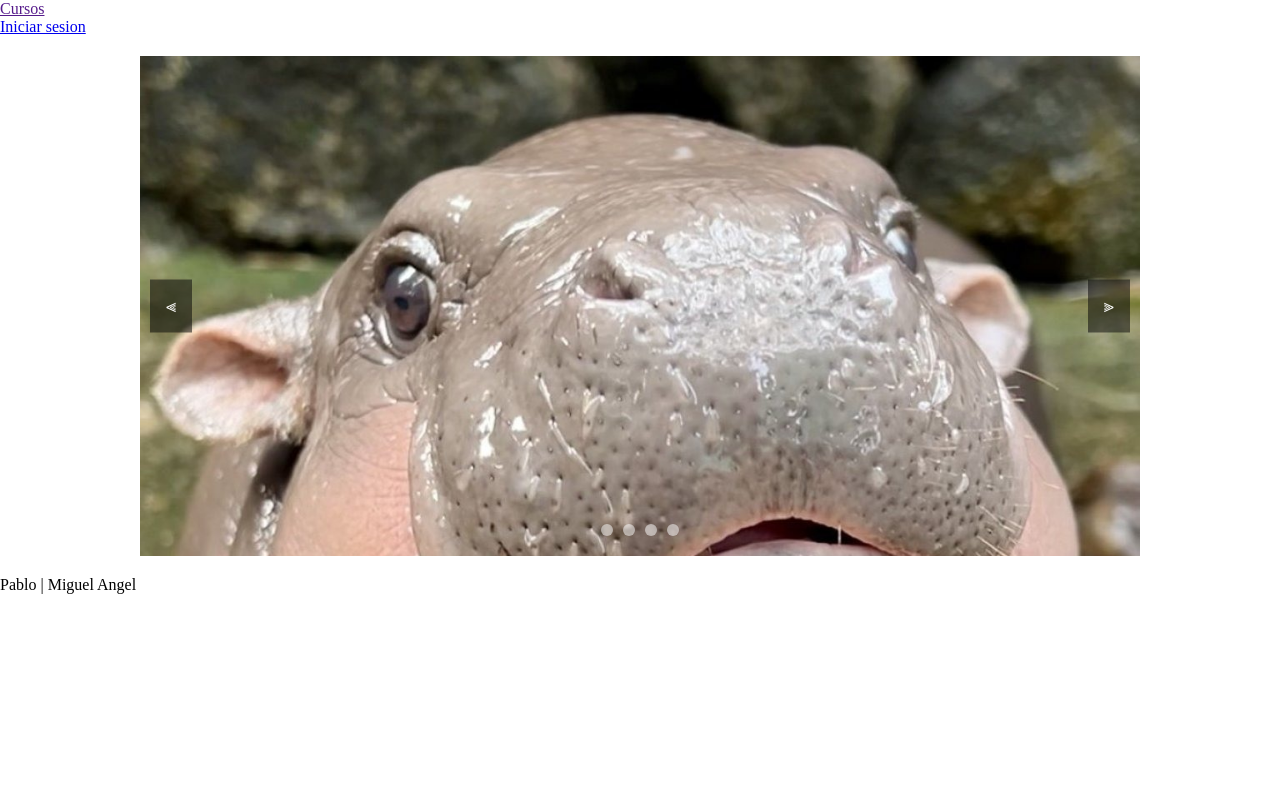
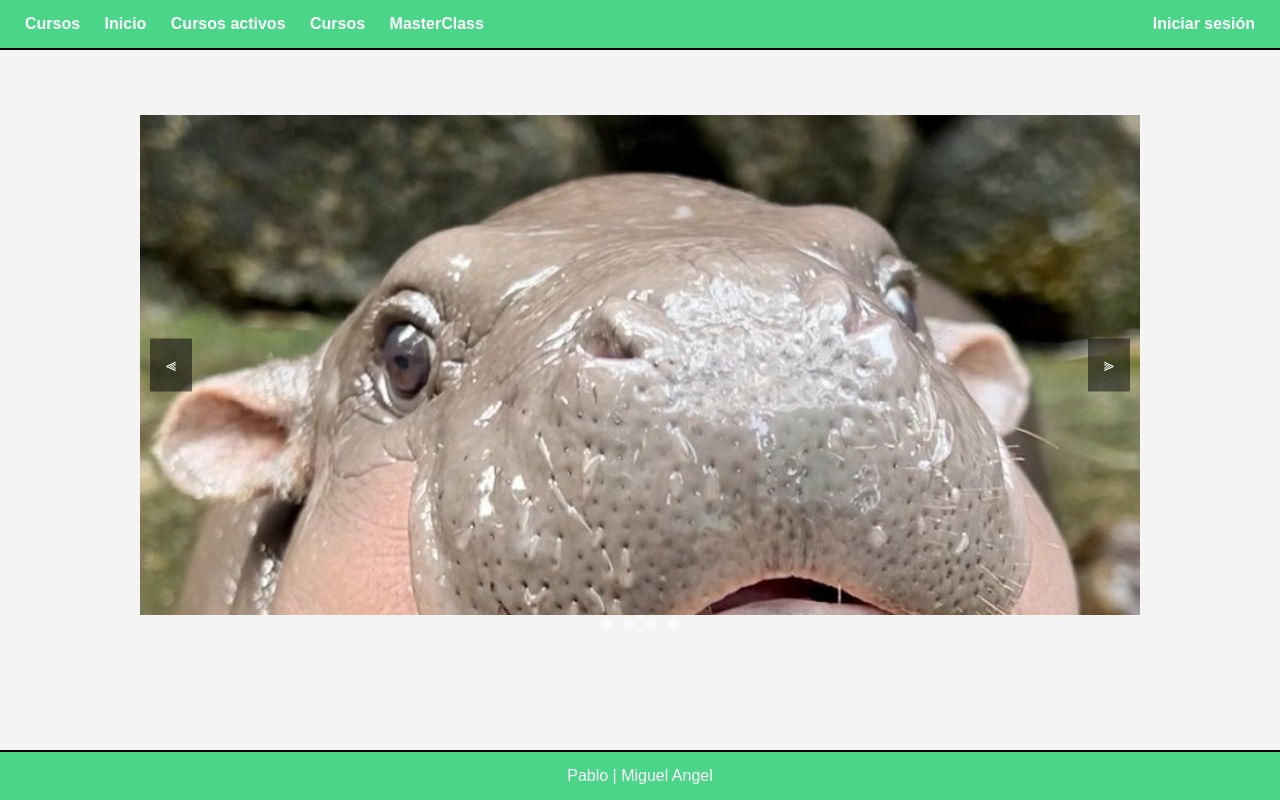
Before and after one commit to PIkOOESP/CursosOnline, a PHP site: page / in a window 1280 px wide. Run offline with PHP 8.4, Linux system fonts and the light colour scheme.

Commit message:
ultima version

```diff
--- a/Conexion/conexion.php
+++ b/Conexion/conexion.php
@@ -1,6 +1,6 @@
 <?php
     $usuario="root";
-    $password="root";
+    $password="MySQL";
     $servidor="localhost";
     $basededatos="cursosonline";
     $conexion = new mysqli($servidor,$usuario,$password,$basededatos);
--- a/Index.php
+++ b/Index.php
@@ -9,19 +9,31 @@
         <meta charset="UTF-8">
         <meta name="viewport" content="width=device-width, initial-scale=1.0">
         <link rel="stylesheet" href="estilo/carrusel.css">
+        <link rel="stylesheet" href="estilo/estilos.css">
         <script src="script/carrusel.js"></script>
         <link rel="icon" type="image/x-icon" href="">
         <title>Inicio</title>
     </head>
     <body>
+            <div class="principal_indice">
+
                     <div class="top_indice">
                         <div class="top_indice_enlaces">
                             <a href="">Cursos</a>
+                            <a href="">Inicio</a>
+                            <a href="">Cursos activos</a>
+                            <a href="">Cursos</a>
+                            <a href="">MasterClass</a>
                         </div>
 
-            <div class = "top_indice_login" >
-                <a href="login/prelogin.html">Iniciar sesion</a>
+                        <div class="menu">
+                            <a href="#" class="main-link">Iniciar sesión</a>
+                                <div class="submenu">
+                                    <a href="/CursosOnline/login/login.php?admin=0">Alumno</a>
+                                    <a href="/CursosOnline/login/login.php?admin=1">Profesor</a>
                                 </div>
+                        </div>
+
                     </div>
 
                     <div class="contenedor_carrusel">
@@ -59,5 +71,6 @@
                             <p>Pablo | Miguel Angel</p>
                         </div>
                     </div>
+            </div>
     </body>
 </html>
--- a/estilo/estilos.css
+++ b/estilo/estilos.css
@@ -1,15 +1,62 @@
 /* Estilos generales */
-body {
+body, html {
+    margin: 0;
+    padding: 0;
+    box-sizing: border-box;
     font-family: Arial, sans-serif;
     background-color: #f4f4f4;
+}
+
+/* Contenedor principal */
+.principal_indice {
+    display: flex;
+    flex-direction: column;
+    min-height: 100vh;
+}
+
+/* Header fijo */
+.top_indice {
+    position: fixed;
+    top: 0;
+    width: 100%;
+    background-color: #4bd589;
+    color: white;
+    padding: 15px;
+    display: flex;
+    justify-content: space-between;
+    border-bottom: 2px solid black;
+}
+
+/* Contenedor del carrusel */
+.contenedor_carrusel {
+    flex-grow: 1; /* Permite que el contenido ocupe todo el espacio disponible */
     display: flex;
     justify-content: center;
     align-items: center;
-    height: 100vh;
-    margin: 0;
+    margin-top: 80px; /* Ajuste para evitar solapamiento con el header */
+    margin-bottom: 100px;
 }
 
-/* Contenedor del login */
+/* Footer */
+.bottom_indice {
+    background-color: #4bd589;
+    color: white;
+    text-align: center;
+    padding: 15px;
+    width: 100%;
+    border-top: 2px solid black;
+    position: relative;
+}
+
+/* Botones y enlaces */
+.top_indice a, .bottom_indice a {
+    color: white;
+    text-decoration: none;
+    font-weight: bold;
+    padding: 10px;
+}
+
+/* Formulario */
 form {
     background: white;
     padding: 20px;
@@ -115,3 +184,22 @@ margin-top: 50px;
     border-radius: 5px;
     background-color: rgba(75, 213, 137, 0.5);
 }
+/* Estilos para los enlaces ocultos */
+.menu {
+    position: relative;
+    display: inline-block;
+}
+
+.submenu {
+    display: none;
+    position: absolute;
+    top: 100%;
+    left: 0;
+    background: rgba(75, 213, 137);
+    padding: 10px;
+    border: 1px solid #ccc;
+}
+
+.menu:hover .submenu {
+    display: block;
+}
--- a/login/login.php
+++ b/login/login.php
@@ -17,9 +17,10 @@
     <link rel="icon" type="image/x-icon" href="">
 </head>
     <body>
-            <h1 class="log_titulo">Iniciar sesion</h1>
+
 
         <div class="log_cuerpo">
+        <h1 class="log_titulo">Iniciar sesion</h1>
             <form action="autenticacion.php" method="post">
                 <input type="hidden" name="admin" value ="<?php echo $_GET['admin'] ?>">
 
```
Also changed, not shown: other parts of estilo/estilos.css (+28 -6 lines), README.md (deleted). Lines whose indentation alone changed are shown as unchanged.
